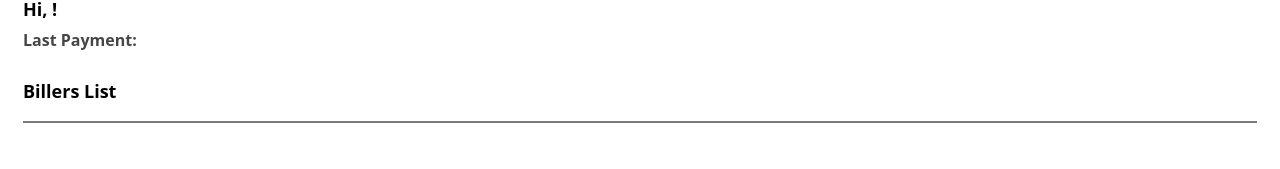
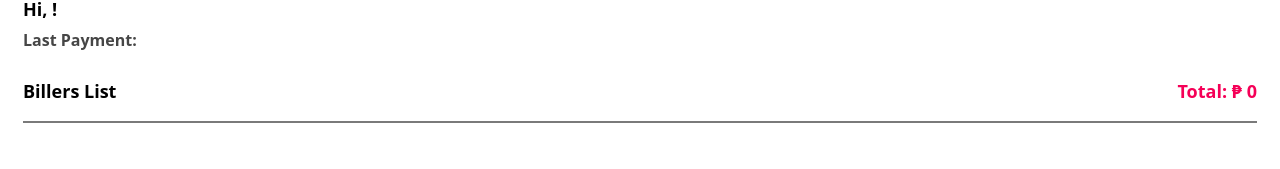
Before and after one commit to Mark5y2023/react-spendify-vercel, a React (Create React App) app: page /dashboard in a window 1280 px wide. Shown: the part 117-286 px from the top of the page. Built offline with nearby package versions, Linux system fonts and the light colour scheme; the HTML template or start-up script is replaced by a standard one.

Commit message:
Update with total 2.8.24

```diff
--- a/src/Dash.js
+++ b/src/Dash.js
@@ -83,6 +83,9 @@ const Dash = () => {
     handleSnackbarOpen(`Payment processed successfully!`);
     setSnackbarSeverity('success');
   };
+
+  const totalOriginalAmount = payables.reduce((sum, payable) => sum + payable.originalAmount, 0);
+
 
   const handleUndo = (index) => {
     const updatedPayables = [...payables];
@@ -178,10 +181,15 @@ const Dash = () => {
           <p style={{ fontSize: 'large', fontWeight: 'bold', color:'black' }}>{`Hi, ${username}!`}</p>
         </div>
         <p className="last-payment">{`Last Payment: ${lastClickedDate}`}</p>
+
       </div>
 
       <div className="user-section">
-        <p style={{ fontSize: 'large', fontWeight: 'bold' }}>Billers List</p>
+      <p style={{ fontSize: 'large', fontWeight: 'bold' }}>Billers List</p>
+          <p style={{ fontSize: 'large', fontWeight: 'bold', color:'#f50057' }}>
+            {`Total: ₱ ${totalOriginalAmount.toLocaleString('en-US', { maximumFractionDigits: 0 })}`}
+          </p>
+
       </div>
 
       <div className="payables-list">
```
